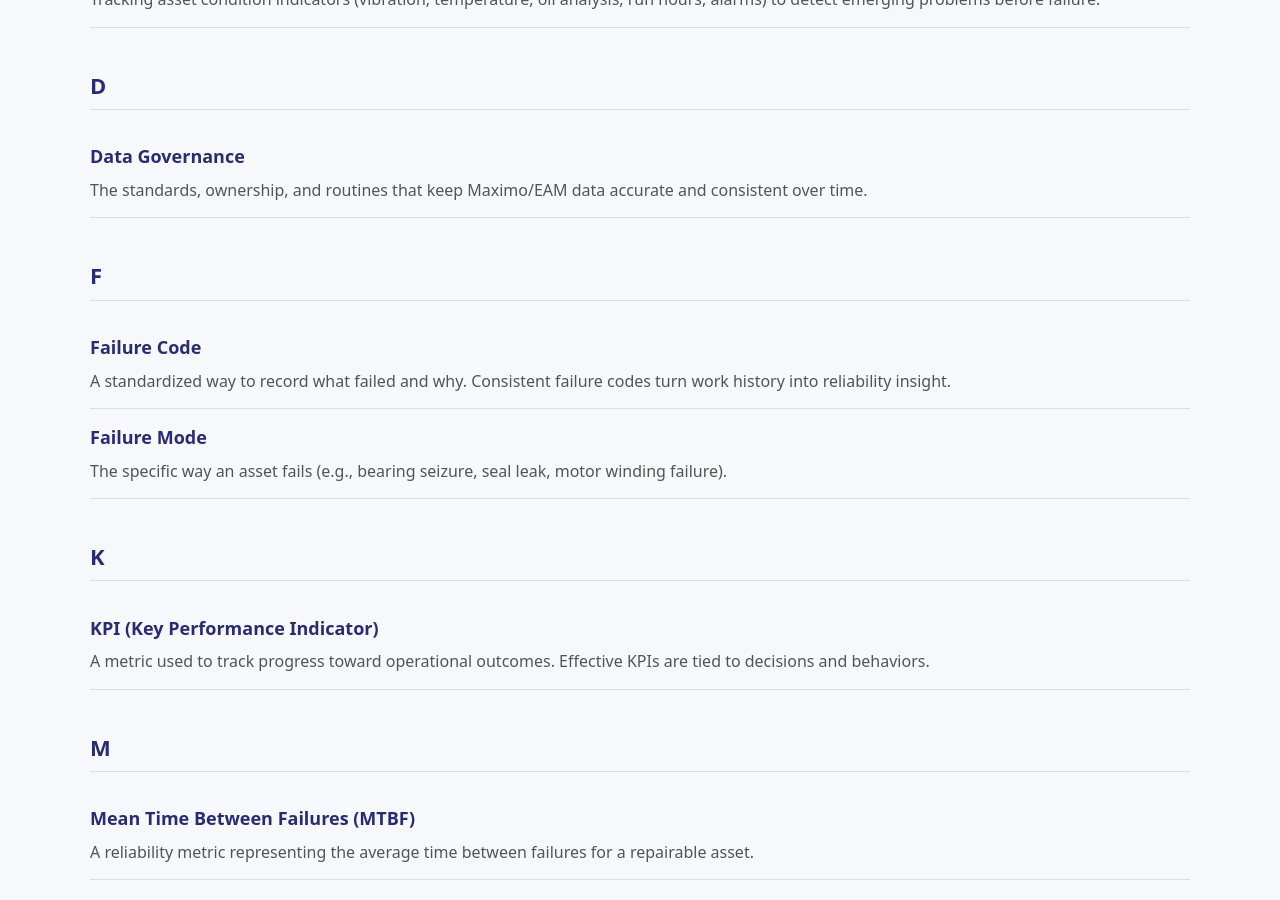
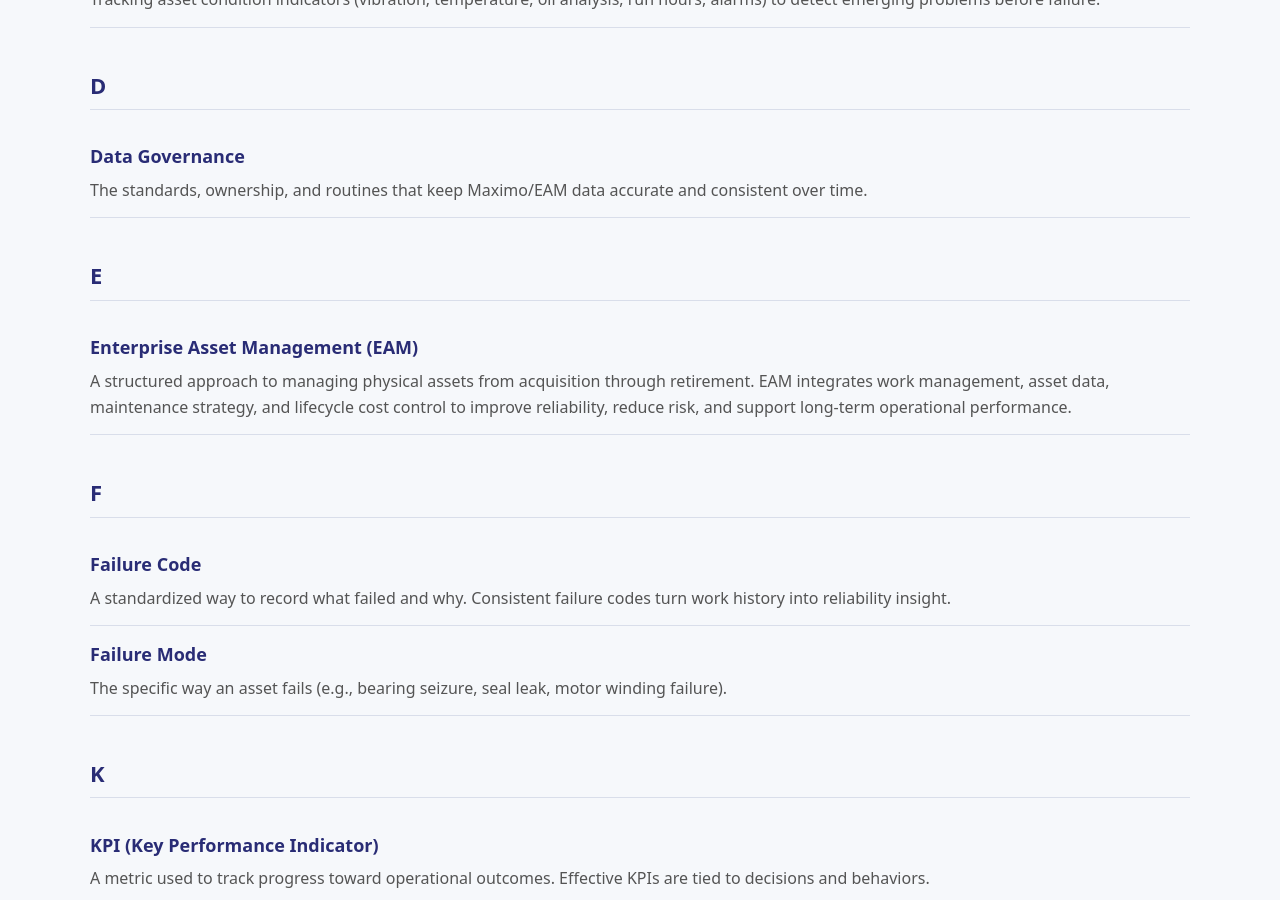
Before and after one commit to Maven-Asset-Management-Insights/content, a Jekyll site: the page built from glossary.md, in a window 1280 px wide and 900 px high, scrolled down 1408 px. Built offline with Jekyll 4.4.1, drawn with Linux system fonts in a browser that asks for light colours.

Commit message:
Update glossary.md

```diff
--- a/glossary.md
+++ b/glossary.md
@@ -22,6 +22,7 @@ permalink: /glossary/
   <a href="#B">B</a>
   <a href="#C">C</a>
   <a href="#D">D</a>
+  <a href="#E">E</a>
   <a href="#F">F</a>
   <a href="#K">K</a>
   <a href="#M">M</a>
@@ -74,6 +75,15 @@ permalink: /glossary/
 <div class="glossary-term">
 <h3>Data Governance</h3>
 <p>The standards, ownership, and routines that keep Maximo/EAM data accurate and consistent over time.</p>
+</div>
+
+<h2 id="E">E</h2>
+
+<div class="glossary-term">
+  <h3>Enterprise Asset Management (EAM)</h3>
+  <p>
+    A structured approach to managing physical assets from acquisition through retirement. EAM integrates work management, asset data, maintenance strategy, and lifecycle cost control to improve reliability, reduce risk, and support long-term operational performance.
+  </p>
 </div>
 
 <h2 id="F">F</h2>
```
